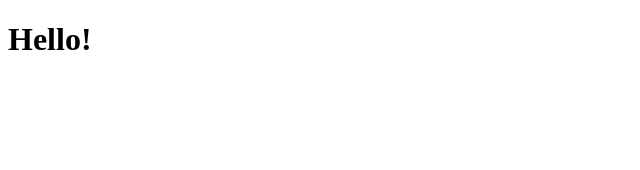
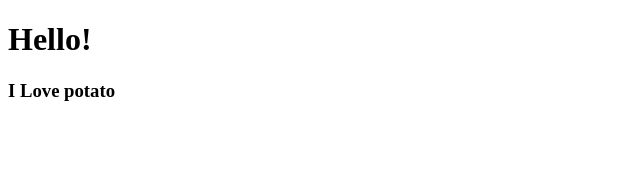
Before and after one commit to sh5623/movie_app, a React (Create React App) app: page / in a window 1280 px wide. Shown: the top 170 px of the page, without its empty margins (0-640 px from the left). Built offline with nearby package versions, Linux system fonts and the light colour scheme.

Commit message:
commit App.js test

```diff
--- a/src/App.js
+++ b/src/App.js
@@ -1,9 +1,11 @@
 import React from 'react';
+import Potato from './Potato';
 
 function App() {
   return (
     <div className="App">
       <h1>Hello!</h1>
+      <Potato></Potato>
     </div>
   );
 }
--- /dev/null
+++ b/src/Potato.js
@@ -0,0 +1,7 @@
+import React from 'react';
+
+function Potato() {
+    return <h3>I Love potato</h3>;
+}
+
+export default Potato;
--- a/src/index.js
+++ b/src/index.js
@@ -2,9 +2,4 @@
 import ReactDOM from 'react-dom';
 import App from './App';
 
-ReactDOM.render(
-  <React.StrictMode>
-    <App />
-  </React.StrictMode>,
-  document.getElementById('root')
-);
+ReactDOM.render(<App />,document.getElementById('root'));
```
